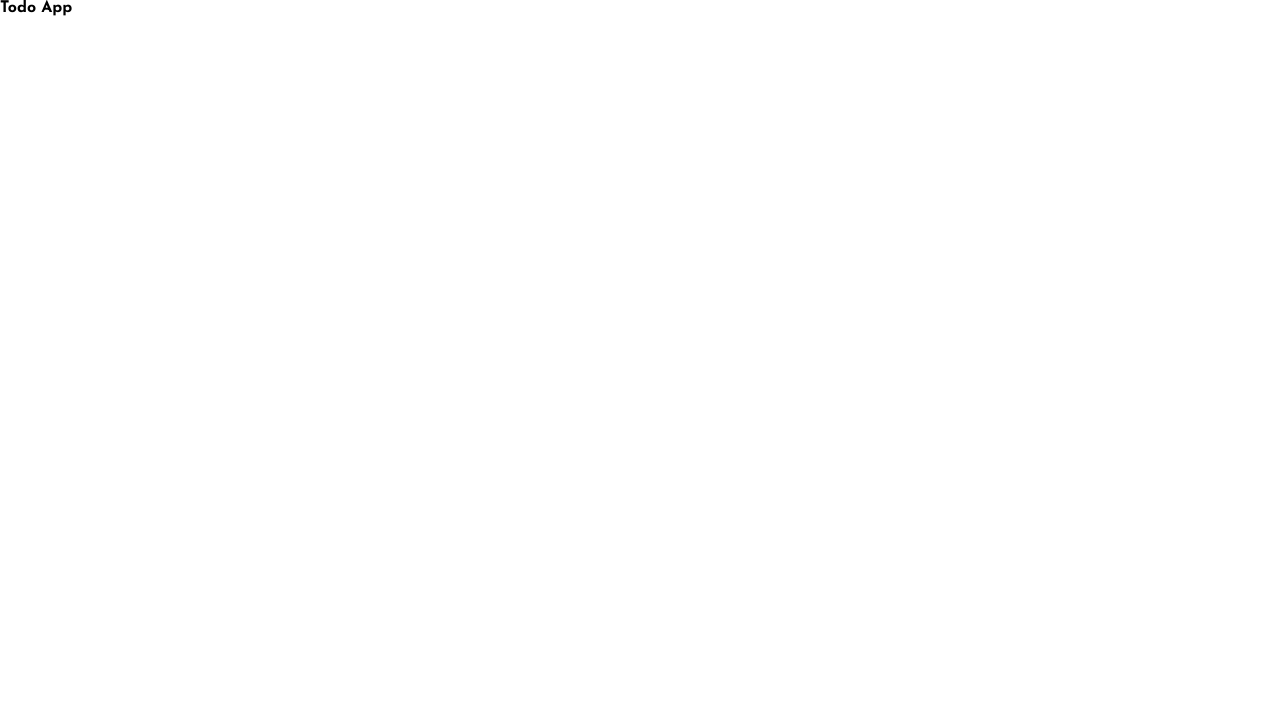
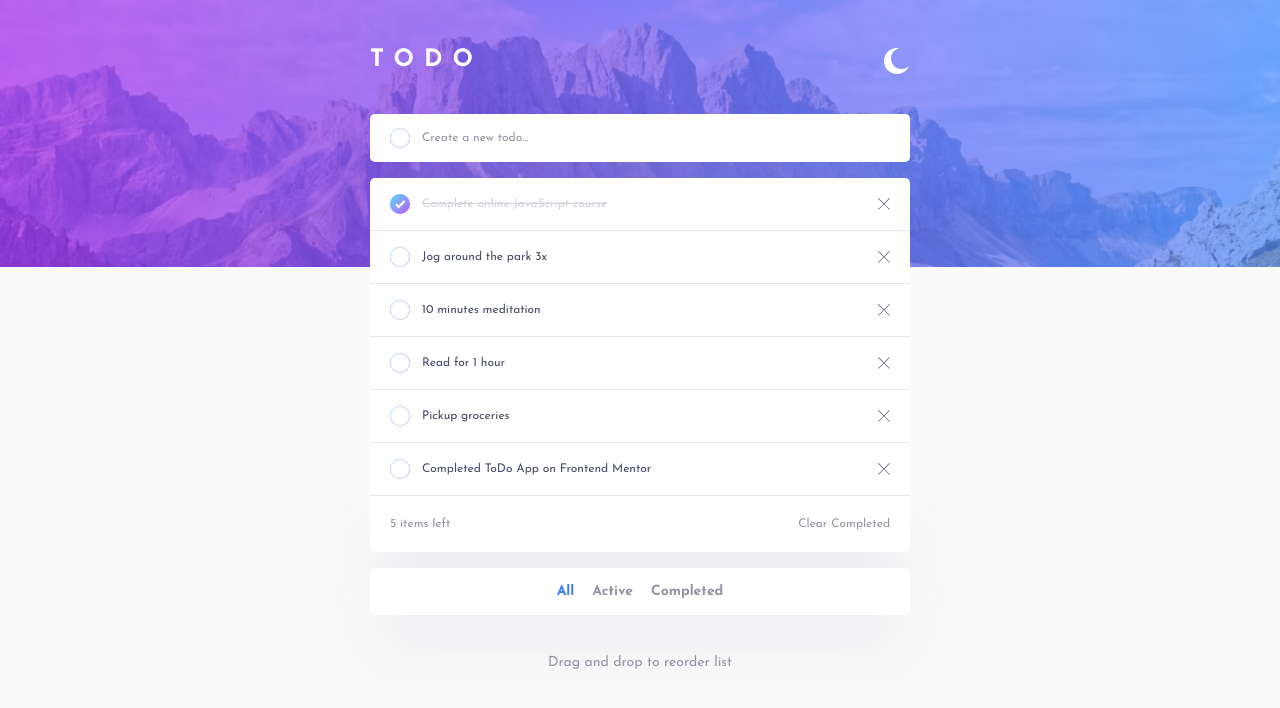
Before and after one commit to dev-fa/todo-app, a website built with webpack: page dist/index.html in a window 1280 px wide. Built offline with nearby package versions, Linux system fonts and the light colour scheme.

Commit message:
Redo initial styling

```diff
--- a/src/sass/abstracts/_breakpoints.scss
+++ b/src/sass/abstracts/_breakpoints.scss
@@ -2,6 +2,7 @@
 
 // 700px, 900px, 1440px
 $breakpoints-up: (
+  'small': f.em(500),
   'medium': f.em(700),
   'large': f.em(900),
   'xlarge': f.em(1440),
--- a/src/sass/base/_root.scss
+++ b/src/sass/base/_root.scss
@@ -2,4 +2,18 @@
   // FONTS
   --font-primary: 'Josefin Sans', sans-serif;
   // COLORS
+  --clr-text-active: hsl(220, 98%, 61%);
+  --clr-text-inactive: hsl(236, 9%, 61%);
+  --clr-text-disabled: hsl(233, 11%, 84%);
+  --clr-text: hsl(235, 19%, 35%);
+  --clr-outline: hsl(236, 33%, 92%);
+  --clr-check-background: linear-gradient(
+    135deg,
+    hsl(192, 100%, 67%),
+    hsl(280, 87%, 65%)
+  );
+  --clr-todo-box: hsl(0, 0%, 100%);
+  --clr-main-background: hsl(0, 0%, 98%);
+  --clr-cross: hsl(235, 19%, 35%);
+  --box-shadow-primary: 0 35px 50px -15px rgba(194, 195, 214, 0.5);
 }
--- a/src/sass/components/_index.scss
+++ b/src/sass/components/_index.scss
@@ -0,0 +1 @@
+@use 'todo-widget';
--- /dev/null
+++ b/src/sass/components/todo-widget/_box.scss
@@ -0,0 +1,119 @@
+@use '../../abstracts/' as *;
+
+.todo-box {
+  align-items: center;
+  background-color: var(--clr-todo-box);
+  border-top: 1px solid var(--clr-outline);
+  display: flex;
+  justify-content: space-between;
+  padding: 16px 20px;
+  width: 100%;
+
+  &--create {
+    @extend .todo-box;
+
+    border-radius: 5px;
+    border: none;
+    box-shadow: var(--box-shadow-primary);
+    margin-bottom: 16px;
+    padding: 14px 20px;
+
+    & > form {
+      height: 100%;
+      width: 100%;
+    }
+
+    & input {
+      caret-color: var(--clr-text-active);
+      color: var(--clr-text);
+      font-size: rem(12);
+      height: 100%;
+      width: 100%;
+    }
+
+    & input:hover {
+      cursor: pointer;
+    }
+
+    & input:focus {
+      outline: none;
+    }
+
+    & input::placeholder {
+      color: var(--clr-text-inactive);
+    }
+  }
+
+  &--first {
+    @extend .todo-box;
+
+    border-top-left-radius: 5px;
+    border-top-right-radius: 5px;
+    border: none;
+  }
+
+  &--last {
+    @extend .todo-box;
+
+    border-bottom-left-radius: 5px;
+    border-bottom-right-radius: 5px;
+    box-shadow: var(--box-shadow-primary);
+    padding: 22px 20px;
+  }
+
+  &--states {
+    @extend .todo-box;
+
+    border-radius: 5px;
+    border: none;
+    box-shadow: var(--box-shadow-primary);
+    color: var(--clr-text-inactive);
+    display: flex;
+    font-size: rem(14);
+    font-weight: 700;
+    gap: 18px;
+    justify-content: center;
+    margin-top: 16px;
+
+    & > p:hover {
+      color: var(--clr-text);
+      cursor: pointer;
+    }
+  }
+
+  &__main {
+    align-items: center;
+    display: flex;
+    gap: 12px;
+  }
+
+  &__text {
+    color: var(--clr-text);
+    font-size: rem(12);
+
+    &--active {
+      @extend .todo-box__text;
+
+      color: var(--clr-text-active);
+      font-size: rem(14);
+    }
+
+    &--disabled {
+      @extend .todo-box__text;
+
+      color: var(--clr-text-disabled);
+      text-decoration: line-through;
+    }
+
+    &--functions {
+      @extend .todo-box__text;
+
+      color: var(--clr-text-inactive);
+    }
+
+    &--functions:hover {
+      color: var(--clr-text);
+      cursor: pointer;
+    }
+  }
+}
--- /dev/null
+++ b/src/sass/components/todo-widget/_button.scss
@@ -0,0 +1,52 @@
+.btn-todo {
+  align-items: center;
+  background: var(--clr-todo-box);
+  border-radius: 100%;
+  border: 1px solid var(--clr-outline);
+  cursor: pointer;
+  display: flex;
+  justify-content: center;
+  max-height: 20px;
+  max-width: 20px;
+  min-height: 20px;
+  min-width: 20px;
+
+  &--checked {
+    @extend .btn-todo;
+
+    background-image: var(--clr-check-background);
+    border: none;
+  }
+
+  &:hover {
+    border: none;
+    max-height: 18px;
+    max-width: 18px;
+    min-height: 18px;
+    min-width: 18px;
+  }
+}
+
+.btn-todo-wrapper {
+  align-items: center;
+  background-image: var(--clr-check-background);
+  border-radius: 100%;
+  display: flex;
+  height: 20px;
+  justify-content: center;
+  max-height: 20px;
+  max-width: 20px;
+  min-height: 20px;
+  min-width: 20px;
+  order: -1;
+  overflow: hidden;
+  width: 20px;
+}
+
+.btn-delete {
+  cursor: pointer;
+  fill: var(--clr-cross);
+  height: 12px;
+  margin-left: 12px;
+  width: 12px;
+}
--- /dev/null
+++ b/src/sass/components/todo-widget/_index.scss
@@ -0,0 +1,4 @@
+@use 'sections';
+@use 'typography';
+@use 'box';
+@use 'button';
--- /dev/null
+++ b/src/sass/components/todo-widget/_sections.scss
@@ -0,0 +1,22 @@
+.todo-widget {
+  display: flex;
+  flex-direction: column;
+  gap: 40px;
+  max-width: 540px;
+  width: 100%;
+
+  &__top {
+    display: flex;
+    justify-content: space-between;
+  }
+
+  &__middle {
+    align-items: center;
+    display: flex;
+    flex-direction: column;
+  }
+
+  &__bottom {
+    text-align: center;
+  }
+}
--- /dev/null
+++ b/src/sass/components/todo-widget/_typography.scss
@@ -0,0 +1,14 @@
+@use '../../abstracts/' as *;
+
+.todo-logo {
+  color: #fff;
+  font-size: rem(24);
+  font-weight: 700;
+  letter-spacing: 10px;
+}
+
+.todo-instructions {
+  color: var(--clr-text-inactive);
+  font-size: rem(14);
+  font-weight: 400;
+}
--- a/src/sass/layouts/_index.scss
+++ b/src/sass/layouts/_index.scss
@@ -0,0 +1 @@
+@use 'main';
--- /dev/null
+++ b/src/sass/layouts/_main.scss
@@ -0,0 +1,18 @@
+@use '../abstracts/' as *;
+
+main {
+  align-items: center;
+  background-color: var(--clr-main-background);
+  background-image: url(./assets/bg-mobile-light.jpg);
+  background-repeat: no-repeat;
+  background-size: 100% auto;
+  display: flex;
+  flex-direction: column;
+  max-height: inherit;
+  min-height: inherit;
+  padding: 48px 24px;
+
+  @include breakpoint(small) {
+    background-image: url(./assets/bg-desktop-light.jpg);
+  }
+}
```
Also changed, not shown: dist/index.html, dist/style.css, 1 other file.
